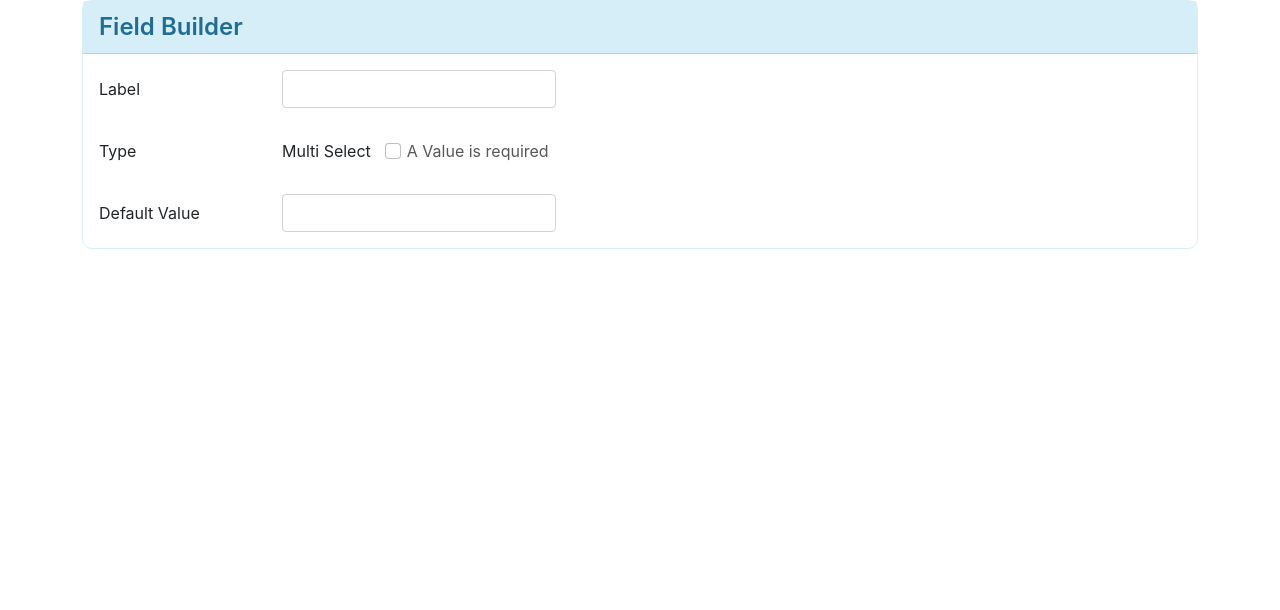
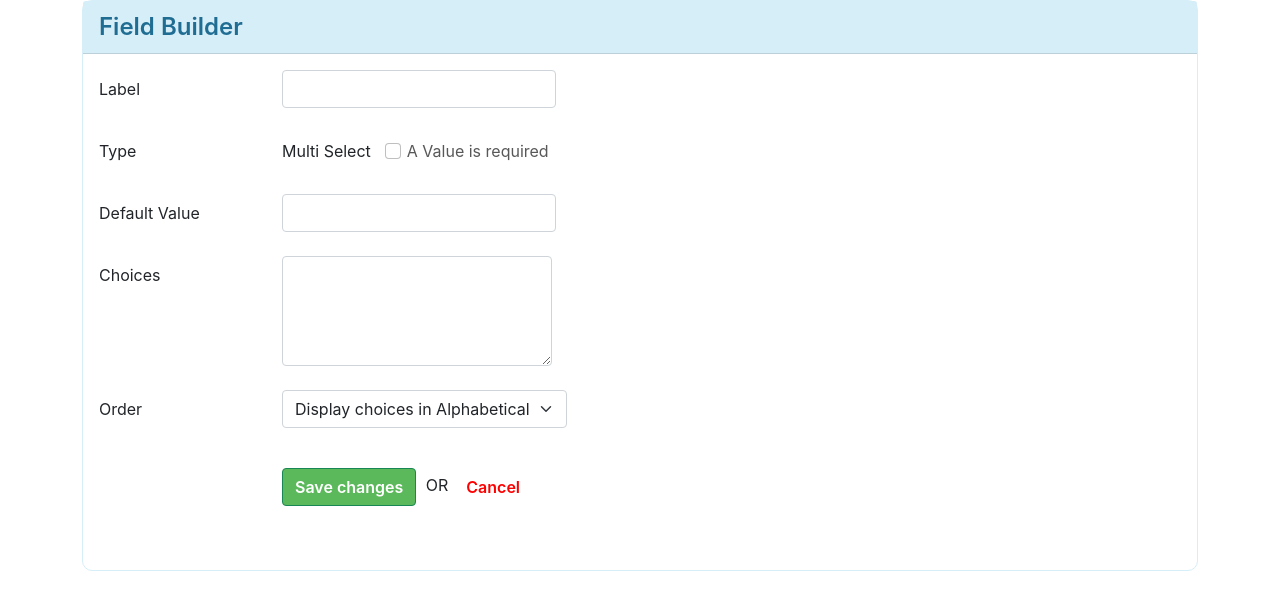
Before and after one commit to ismaelrr888/field-builder, a Next.js app: page / in a window 1280 px wide. Shown: the top 610 px of the page. Built offline with nearby package versions, Linux system fonts and the light colour scheme.

Commit message:
completed form html + css struct

```diff
--- a/components/FieldBuilder.tsx
+++ b/components/FieldBuilder.tsx
@@ -1,4 +1,12 @@
 import styles from "@/styles/components/FieldBuilder.module.css";
+
+const countries: string[] = [
+  "Asia",
+  "Australia",
+  "Europe",
+  "Americas",
+  "Africa",
+];
 
 export default function FieldBuilder() {
   return (
@@ -59,6 +67,73 @@ export default function FieldBuilder() {
               />
             </div>
           </div>
+          <div className="row g-3 mt-2">
+            <div className="col-2">
+              <label htmlFor="defaultValue" className="col-form-label">
+                Choices
+              </label>
+            </div>
+            <div className="col-auto">
+              <textarea
+                className="form-control"
+                id="floatingTextarea"
+                rows={4}
+                style={{ minWidth: 270 }}
+              ></textarea>
+            </div>
+          </div>
+          <div className="row g-3 align-items-center mt-2">
+            <div className="col-2">
+              <label htmlFor="order" className="col-form-label">
+                Order
+              </label>
+            </div>
+            <div className="col-auto">
+              <select
+                className="form-select"
+                aria-label="size 3 select example"
+                style={{ minWidth: 270 }}
+              >
+                <option selected>Display choices in Alphabetical</option>
+                {countries
+                  .sort((a: any, b: any) => a - b)
+                  .map((country: string, key: number) => (
+                    <option key={key} value={country}>
+                      {country}
+                    </option>
+                  ))}
+              </select>
+            </div>
+          </div>
+          <div className="row g-3 align-items-center mt-4 mb-5">
+            <div className="col-2"></div>
+            <div className="col-auto">
+              <button
+                type="button"
+                className="btn btn-success"
+                style={{
+                  backgroundColor: "#5BB85B",
+                  marginRight: 5,
+                  fontWeight: 600,
+                }}
+              >
+                Save changes
+              </button>{" "}
+              OR
+              <button
+                type="button"
+                className="btn btn-link"
+                style={{
+                  color: "red",
+                  textDecoration: "none",
+                  marginLeft: 5,
+                  fontWeight: 600,
+                }}
+              >
+                Cancel
+              </button>
+            </div>
+          </div>
         </form>
       </div>
     </div>
--- a/styles/components/FieldBuilder.module.css
+++ b/styles/components/FieldBuilder.module.css
@@ -9,7 +9,3 @@
   font-weight: 600;
   font-size: 24px;
 }
-
-.form {
-  padding: 10px;
-}
```
